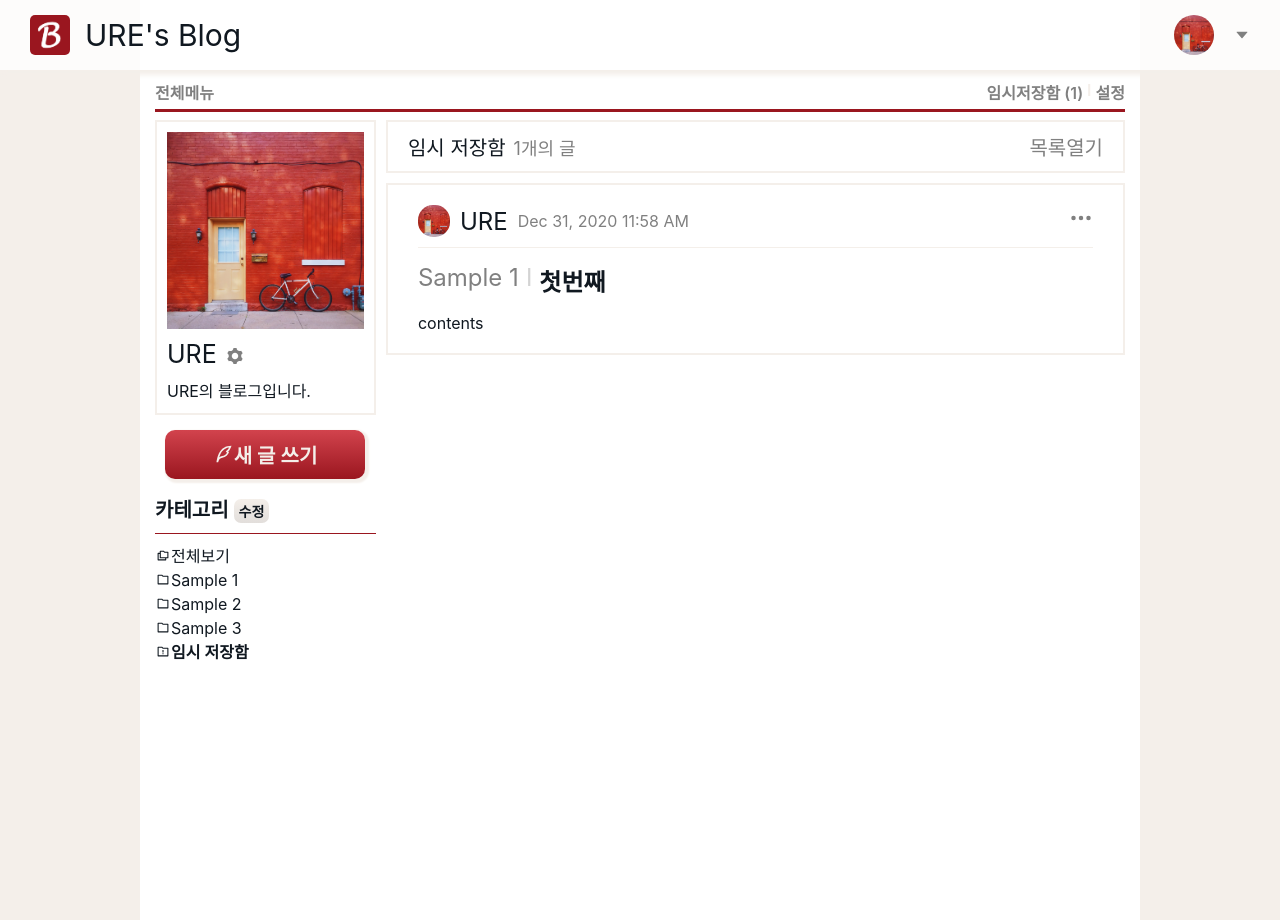
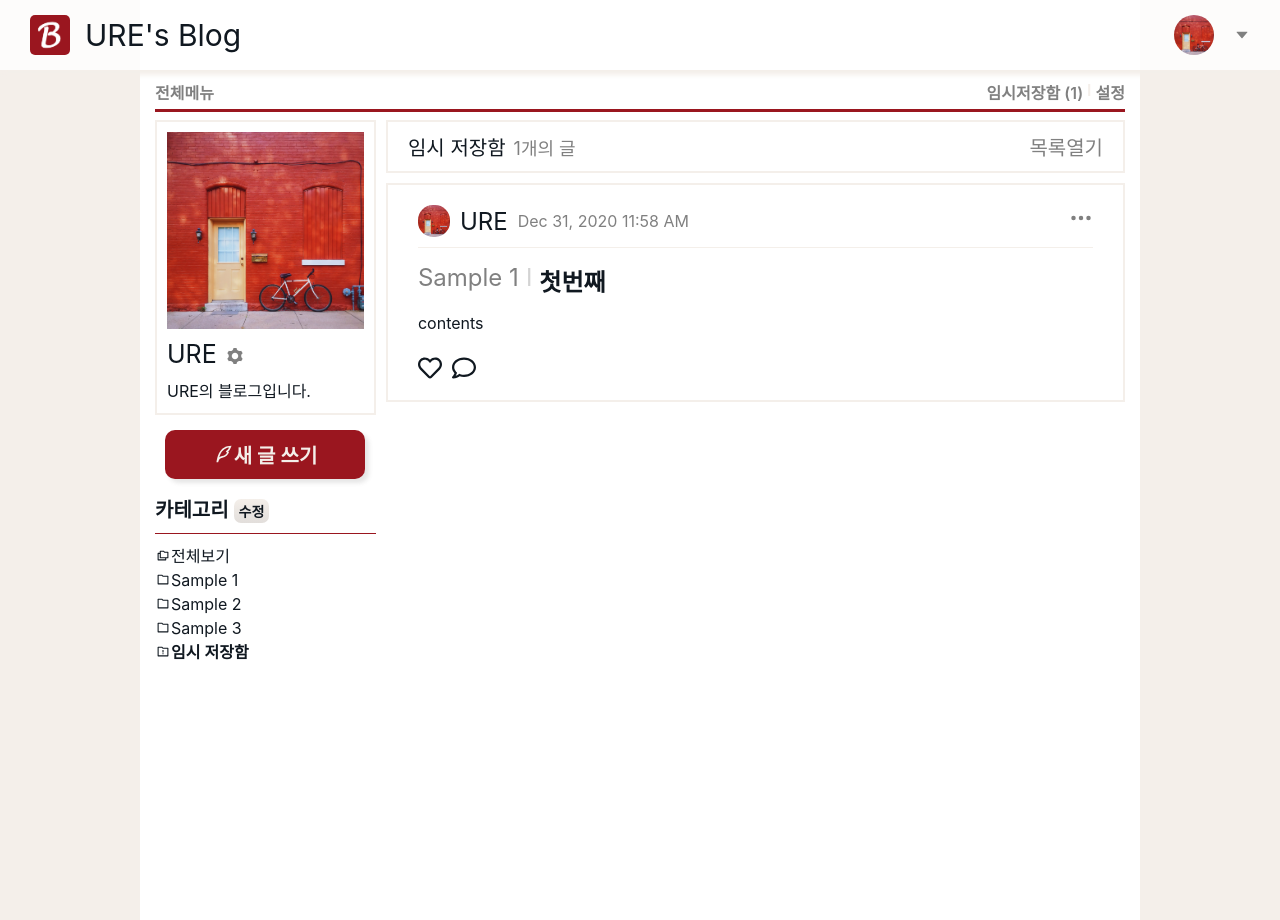
Before and after one commit to Yuyeol/blog-react, a React (Create React App) app: page /#/saved in a window 1280 px wide. Built offline with nearby package versions, Linux system fonts and the light colour scheme; a small style sheet from the web is missing.

Commit message:
디자인 좀 더 다듬음

```diff
--- a/src/Components/Header/Header.js
+++ b/src/Components/Header/Header.js
@@ -3,7 +3,7 @@ import React, { useEffect, useRef, useState } from "react";
 import { AiFillCaretDown } from "react-icons/ai";
 import { Link } from "react-router-dom";
 import { withRouter } from "react-router-dom";
-import { BLACK } from "styles";
+import { BLACK, PINK } from "styles";
 import HeaderMore from "./HeaderMore";
 import logoImg from "Assets/logo.png";
 import { useContextState } from "context";
@@ -13,7 +13,7 @@ const Container = styled.div`
   top: 0;
   width: 100%;
   padding: 15px 30px;
-  box-shadow: 2px 5px 5px #f4efea;
+  box-shadow: 2px 5px 5px ${PINK};
   background-color: rgba(255, 255, 255, 0.8);
   display: ${(props) => (props.active ? "flex" : "none")};
   align-items: center;
--- a/src/Components/Home/WriteBtn.js
+++ b/src/Components/Home/WriteBtn.js
@@ -9,8 +9,8 @@ const Write = styled.div`
   justify-content: center;
   text-align: center;
   color: ${PINK};
-  background: linear-gradient(to top, ${RED}, #d2434d);
-  box-shadow: 2px 2px 2px 2px #f4efea;
+  background: ${RED};
+  box-shadow: 4px 4px 4px rgba(84, 84, 86, 0.15);
   padding: 10px 0px;
   border-radius: 10px;
   font-weight: 600;
--- a/src/Components/Post/Comment.js
+++ b/src/Components/Post/Comment.js
@@ -59,14 +59,19 @@ const Comment = ({ post }) => {
   };
   const handleSubmitCo = () => {
     dispatch({ type: COMMENT_C, payload: { inputCo, id: post.id } });
+    setInputCo("");
   };
   return (
     <Container>
-      <CommentsBox>
-        {post.comments.map((c) => (
-          <CommentItem key={c.id} comment={c} post={post} />
-        ))}
-      </CommentsBox>
+      {post.comments.length === 0 ? (
+        <div className="blank"></div>
+      ) : (
+        <CommentsBox>
+          {post.comments.map((c) => (
+            <CommentItem key={c.id} comment={c} post={post} />
+          ))}
+        </CommentsBox>
+      )}
       <InputBox>
         <div className="nick">
           <img src={profile.profileImg} alt="PROFILE" />
@@ -76,6 +81,7 @@ const Comment = ({ post }) => {
           <textarea
             className="comment-input"
             placeholder="댓글을 입력해보세요!"
+            value={inputCo}
             onChange={handleInputCo}
           />
           <div className="submit-box">
--- a/src/Components/Post/Post.js
+++ b/src/Components/Post/Post.js
@@ -22,8 +22,7 @@ const PostHead = styled.div`
   align-items: center;
   justify-content: space-between;
   position: relative;
-`;
-const NickColumn = styled.div`
+  .nick-column {
     display: flex;
     align-items: center;
     font-size: 24px;
@@ -31,15 +30,15 @@ const NickColumn = styled.div`
       width: 32px;
       border-radius: 15px;
     }
-`;
-const Nick = styled.div`
+    .nick {
       margin: 0 10px;
-`;
-const Date = styled.div`
+    }
+    .date {
       font-size: 16px;
       color: grey;
-`;
-const MoreBox = styled.div`
+    }
+  }
+  .more-box {
     font-size: 24px;
     color: grey;
     cursor: pointer;
@@ -49,14 +48,15 @@ const MoreBox = styled.div`
         transition: color 0.2s ease-in-out;
       }
     }
+  }
 `;
 const TitleBox = styled.div`
   margin: 15px 0;
   font-size: 24px;
   display: flex;
-`;
-const Category = styled.div`
+  .category {
     color: grey;
+  }
 `;
 const Bar = styled.div`
   color: lightgrey;
@@ -72,22 +72,26 @@ const Contents = styled.div`
 `;
 const StatusBox = styled.div`
   margin-top: 15px;
+  font-size: 16px;
+  .icon-box {
+    margin-top: 8px;
     display: flex;
-  font-size: 16px;
-`;
-const StatusIcon = styled.div`
+    .icon {
       font-size: 24px;
       margin-right: 10px;
       display: flex;
       align-items: center;
       cursor: pointer;
+    }
+  }
+  .status {
+    display: flex;
+  }
+  .dot {
+    padding: 0 8px;
+    color: grey;
+  }
 `;
-const Like = styled.div``;
-const Comments = styled.div``;
-const Dot = styled.div`
-  padding: 0 8px;
-`;
-
 const Post = ({ post, saved }) => {
   // 카테고리 스테이트와 포스트스테이트의 카테고리 값이 같은지 비교후 적용시킴
   // : 카테고리 수정시 동기화가 안되기에 이렇게 설정함.
@@ -123,34 +127,34 @@ const Post = ({ post, saved }) => {
   return (
     <Container>
       <PostHead>
-        <NickColumn>
+        <div className="nick-column">
           <img className="nick-img" src={profile.profileImg} alt="PROFILE" />
-          <Nick>{profile.nickName}</Nick>
-          <Date>
+          <div className="nick">{profile.nickName}</div>
+          <div className="date">
             {post && post.date}
             {saved && saved.date}
-          </Date>
-        </NickColumn>
-        <MoreBox onClick={toggleMore} ref={more}>
+          </div>
+        </div>
+        <div className="more-box" onClick={toggleMore} ref={more}>
           <BsThreeDots />
           {/* 수정, 삭제하는곳 */}
           {moreOpen && (
             <PostMore id={(post && post.id) || (saved && saved.id)} />
           )}
-        </MoreBox>
+        </div>
       </PostHead>
       <TitleBox>
         {post && post.category && (
           <>
             <Link to={`/post/${post.category}`}>
-              <Category>{category && category.item}</Category>
+              <div className="category">{category && category.item}</div>
             </Link>
             {category && <Bar>I</Bar>}
           </>
         )}
         {saved && saved.category && (
           <>
-            <Category>{category && category.item}</Category>
+            <div className="category">{category && category.item}</div>
             {category && <Bar>I</Bar>}
           </>
         )}
@@ -163,23 +167,27 @@ const Post = ({ post, saved }) => {
         {post && HTMLReactParser(post.contents)}
         {saved && HTMLReactParser(saved.contents)}
       </Contents>
-      {post && post && (
       <StatusBox>
-          <StatusIcon onClick={handleHeart}>
-            {heart ? <FaHeart color="rgb(237, 73, 86)" /> : <FaRegHeart />}
-          </StatusIcon>
-          <StatusIcon onClick={handleComment}>
-            <FaRegComment />
-          </StatusIcon>
-          <Like>{heart && `좋아요 1개`}</Like>
-          {post && heart && post.comments.length > 0 && <Dot>•</Dot>}
-          <Comments>
+        <div className="status">
+          <div className="like">{heart && `좋아요 1개`}</div>
+          {post && heart && post.comments.length > 0 && (
+            <div className="dot">•</div>
+          )}
+          <div className="comment">
             {post &&
               post.comments.length > 0 &&
               `댓글 ${post && post.comments.length}개`}
-          </Comments>
+          </div>
+        </div>
+        <div className="icon-box">
+          <div className="icon" onClick={handleHeart}>
+            {heart ? <FaHeart color="rgb(237, 73, 86)" /> : <FaRegHeart />}
+          </div>
+          <div className="icon" onClick={handleComment}>
+            <FaRegComment />
+          </div>
+        </div>
       </StatusBox>
-      )}
       {openComment && <Comment post={post} />}
     </Container>
   );
--- a/src/Components/Write/WriteHeader.js
+++ b/src/Components/Write/WriteHeader.js
@@ -25,7 +25,8 @@ const ExitLabel = styled.div`
 `;
 const SaveLabel = styled.label`
   margin-left: 15px;
-  background: linear-gradient(to top, #e2dedb, ${PINK});
+  background: ${PINK};
+  box-shadow: 4px 4px 4px rgba(84, 84, 86, 0.15);
   color: rgb(16, 24, 32);
   padding: 10px 20px;
   border-radius: 100px;
@@ -34,7 +35,8 @@ const SaveLabel = styled.label`
 `;
 const PublishLabel = styled.label`
   margin-left: 15px;
-  background: linear-gradient(to top, ${RED}, #d2434d);
+  background: ${RED};
+  box-shadow: 4px 4px 4px rgba(84, 84, 86, 0.15);
   color: white;
   padding: 10px 20px;
   border-radius: 100px;
--- a/src/Screens/Settings.js
+++ b/src/Screens/Settings.js
@@ -94,11 +94,13 @@ const Container = styled.div`
       }
       .submit {
         margin-right: 30px;
-        background: linear-gradient(to top, ${RED}, #d2434d);
+        background: ${RED};
         color: ${PINK};
+        box-shadow: 4px 4px 4px rgba(84, 84, 86, 0.15);
       }
       .cancel {
-        background: linear-gradient(to top, #e2dedb, ${PINK});
+        background: ${PINK};
+        box-shadow: 4px 4px 4px rgba(84, 84, 86, 0.15);
       }
     }
   }
--- a/src/Screens/Write.js
+++ b/src/Screens/Write.js
@@ -53,23 +53,13 @@ const Write = ({
     params: { id },
   },
 }) => {
-  const { posts, saved, categories } = useContextState();
+  const { posts, saved } = useContextState();
   const dispatch = useContextDispatch();
   const editorRef = useRef(null);
 
   // 수정하기에 해당되는 포스트 가져오기
   const findPost = posts.find((p) => p.id === id);
   const findSaved = saved.find((s) => s.id === id);
-  const findCategory = categories.find((c) =>
-    findPost
-      ? c.item === findPost.category
-      : findSaved
-      ? c.item === findSaved.category
-      : null
-  );
-  // const findSavedCategory = categories.find(
-  //   (c) => c.item === findSaved.category
-  // );
 
   //포스트 종류 구분하여 데이터 받아오기 : title
   const [title, setTitle] = useState(
```
Also changed, not shown: 1 other file (tests, documents, lock files or other folders). Lines whose indentation alone changed are shown as unchanged.
